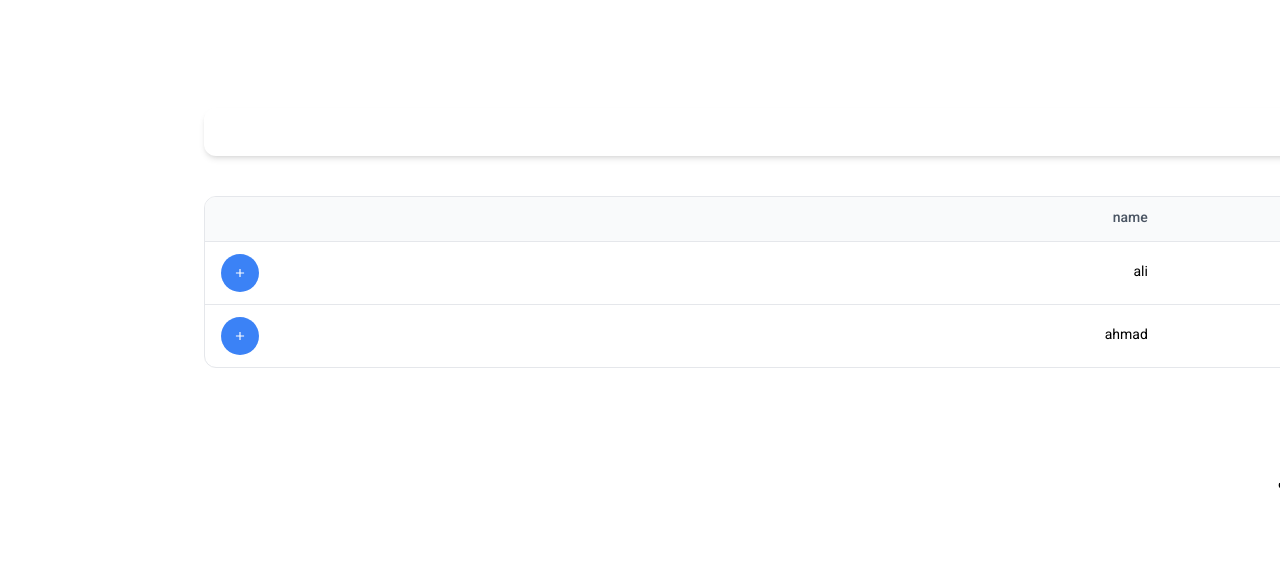
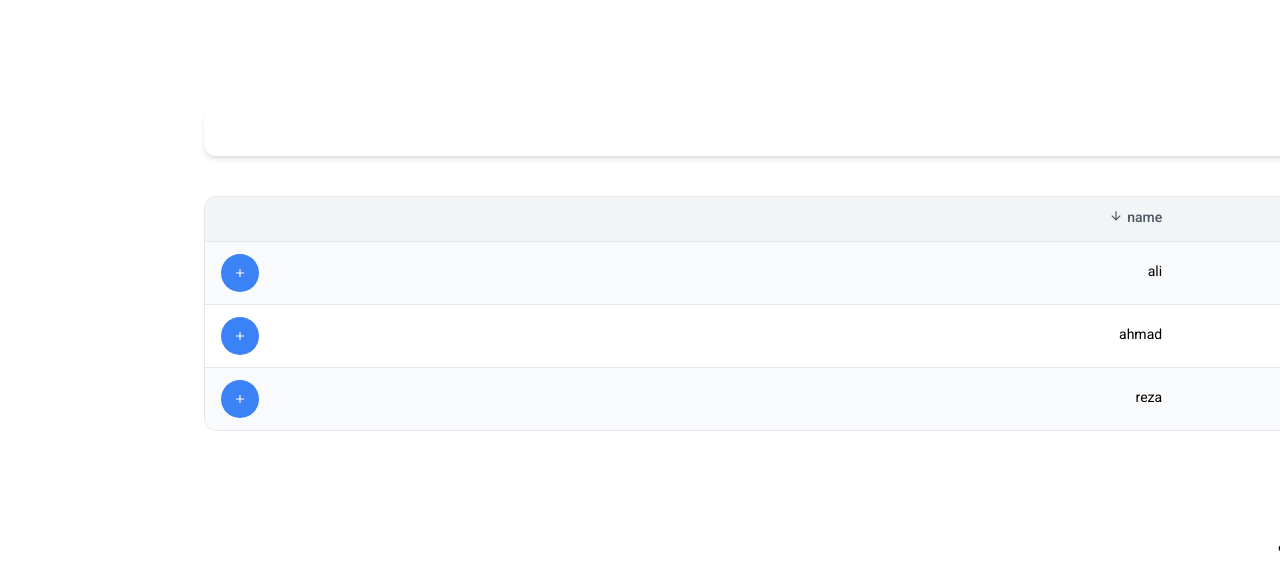
Before and after one commit to alirezaporyegane/blog-admin, a React (Vite) app: page / in a window 1280 px wide. Shown: the top 588 px of the page. Built offline with nearby package versions, Linux system fonts and the light colour scheme.

Commit message:
fix: Add Sort To Table

```diff
--- a/src/App.tsx
+++ b/src/App.tsx
@@ -25,7 +25,8 @@ function App() {
     },
     {
       key: 'name',
-      label: 'name'
+      label: 'name',
+      sortable: true
     },
     {
       key: 'action',
@@ -41,6 +42,10 @@ function App() {
     {
       id: 2,
       name: 'ahmad'
+    },
+    {
+      id: 3,
+      name: 'reza'
     }
   ]
 
@@ -70,6 +75,10 @@ function App() {
 
   function collapseItem(item: IItems) {
     return item.name
+  }
+
+  function emitSortableKey(key: string, sort: string) {
+    console.log(key, sort)
   }
 
   const breadcrumbsOption: IOption[] = [
@@ -106,11 +115,13 @@ function App() {
 
       <Table
         expanded
+        striped
         classes="mb-10"
         items={items}
         heads={head}
         cellProps={cellProps}
         collapseItem={collapseItem}
+        emitSortableKey={emitSortableKey}
       />
 
       <div className="flex items-center mb-10">
--- a/src/components/shared/ui/Table/index.tsx
+++ b/src/components/shared/ui/Table/index.tsx
@@ -1,15 +1,24 @@
 import { Fragment, ReactNode, useState } from 'react'
+import { MdArrowDownward, MdArrowUpward } from 'react-icons/md'
 
 export interface IHead {
   key: string
   label: string
   classes?: string
+  sortable?: boolean
+  activeSort?: boolean
+}
+
+enum Sort {
+  ASCENDING = 'ascending',
+  DESCENDING = 'descending'
 }
 
 interface IProps<T> {
   heads: IHead[]
   bodyClass?: string
   headClasses?: string
+  striped?: boolean
   classes?: string
   items: T[]
   collapseItem?: (item: T) => ReactNode
@@ -22,6 +31,7 @@ interface IProps<T> {
     collapsing?: (index: number) => void
   ) => ReactNode
   expanded?: boolean
+  emitSortableKey?: (key: string, sort: Sort) => void
 }
 
 interface IItems {
@@ -37,10 +47,13 @@ const Table = <T extends IItems>({
   bodyClass,
   cellProps,
   expanded = false,
-  collapseItem
+  striped = false,
+  collapseItem,
+  emitSortableKey
 }: IProps<T>) => {
   const [collapse, setCollapse] = useState<boolean>(false)
   const [tableIndex, setTableIndex] = useState<number>(0)
+  const [headItems, setHeadItems] = useState(heads)
 
   function collapsing(index: number) {
     setCollapse((preCollapse: boolean) => {
@@ -51,6 +64,29 @@ const Table = <T extends IItems>({
     setTableIndex(index)
   }
 
+  function isEven(striped: boolean, index: number) {
+    return striped && index % 2 == 0
+  }
+
+  function emitSortable(head: IHead) {
+    if (head.sortable) {
+      setHeadItems(
+        headItems.map((item) => {
+          if (item.key === head.key) {
+            item.activeSort = !item.activeSort
+            emitSortableKey &&
+              emitSortableKey(
+                item.key,
+                item.activeSort ? Sort.DESCENDING : Sort.ASCENDING
+              )
+          } else item.activeSort = false
+
+          return item
+        })
+      )
+    }
+  }
+
   return (
     <div
       className={`${
@@ -58,19 +94,35 @@ const Table = <T extends IItems>({
       }border bg-white rounded-xl overflow-hidden`}
     >
       <table className="table-auto border-collapse w-full text-sm">
-        {heads?.length && (
+        {headItems?.length && (
           <>
-            <thead className={`${headClasses ? headClasses : ''}bg-gray-50`}>
+            <thead className={`${headClasses ? headClasses : ''}bg-gray-100`}>
               <tr>
-                {heads.map((head: IHead) => {
+                {headItems.map((head) => {
                   return (
                     <th
                       key={head.key}
                       className={`${
                         head.classes ? head.classes : ''
-                      }border-b border-gray-200 font-medium px-4 py-3 text-gray-600 dark:text-slate-200 text-right`}
+                      }border-b border-gray-200 font-medium px-4 py-3 text-gray-600 dark:text-slate-200 text-right ${
+                        head.sortable ? 'cursor-pointer' : ''
+                      }`}
+                      onClick={() => emitSortable(head)}
                     >
-                      {head.label}
+                      <span className="flex">
+                        {head.label}
+                        {head.activeSort}
+
+                        {head.sortable ? (
+                          head.activeSort ? (
+                            <MdArrowUpward className="ms-1" />
+                          ) : (
+                            <MdArrowDownward className="ms-1" />
+                          )
+                        ) : (
+                          ''
+                        )}
+                      </span>
                     </th>
                   )
                 })}
@@ -82,13 +134,13 @@ const Table = <T extends IItems>({
                 return (
                   <Fragment key={index}>
                     <tr
-                      className={
+                      className={`${
                         index !== items.length - 1
                           ? index === tableIndex && collapse
                             ? ''
                             : 'border-b'
                           : ''
-                      }
+                      } ${isEven(striped, index) ? 'bg-gray-50' : ''}`}
                     >
                       {heads.map((head) => {
                         return (
```
